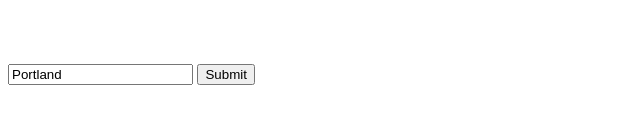
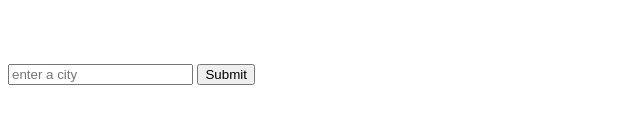
Before and after one commit to lolosett/MVP, a website: page client/index.html in a window 1280 px wide. Shown: the part 170-294 px from the top of the page, 0-640 px from the left. Drawn offline with nearby package versions, Linux system fonts and the light colour scheme.

Commit message:
added placeholder into input

```diff
--- a/client/app/app.js
+++ b/client/app/app.js
@@ -29,8 +29,6 @@ angular
   //controller uses $scope obj, which can be utilized to render the HTML
 .controller('brewController', function ($scope, searchBrewery){
 
-  $scope.userSearch = 'Portland'
-
   $scope.submit = function(){
     console.log("inside submit");
     searchBrewery.getBreweryList($scope.userSearch)
--- a/client/index.html
+++ b/client/index.html
@@ -12,7 +12,7 @@
     <h1>brewfinder</h1>
     <section class="main" ng-controller = 'brewController'>
       <form id ='inputForm' ng-submit="submit()">
-        <input type="text" ng-model = "userSearch">
+        <input type="text" ng-model = "userSearch" placeholder="enter a city">
         <input type="submit" id="submit" value="Submit">
       </form>
             <div ng-repeat = "item in breweryToDisplay | filter: userSearch">
```
